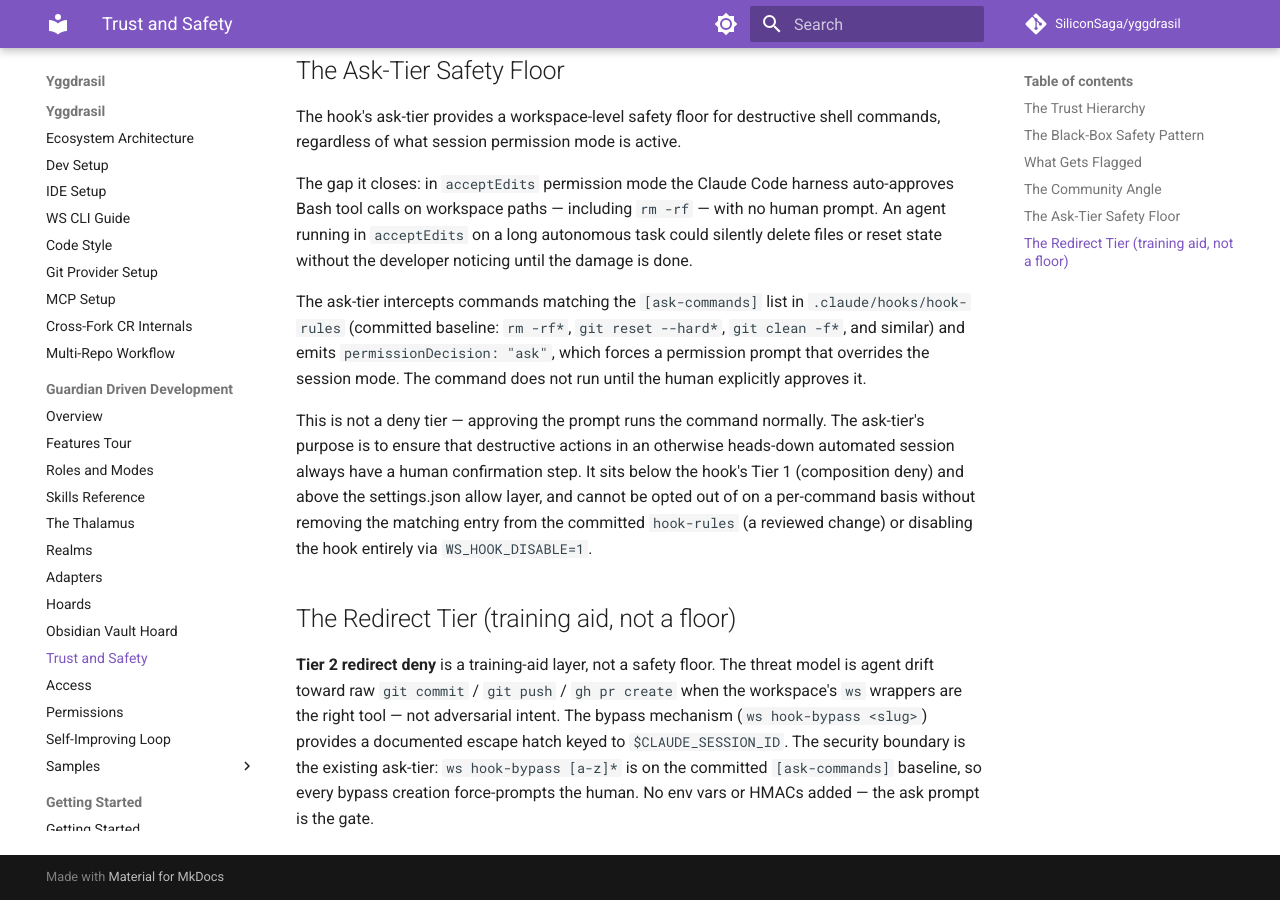
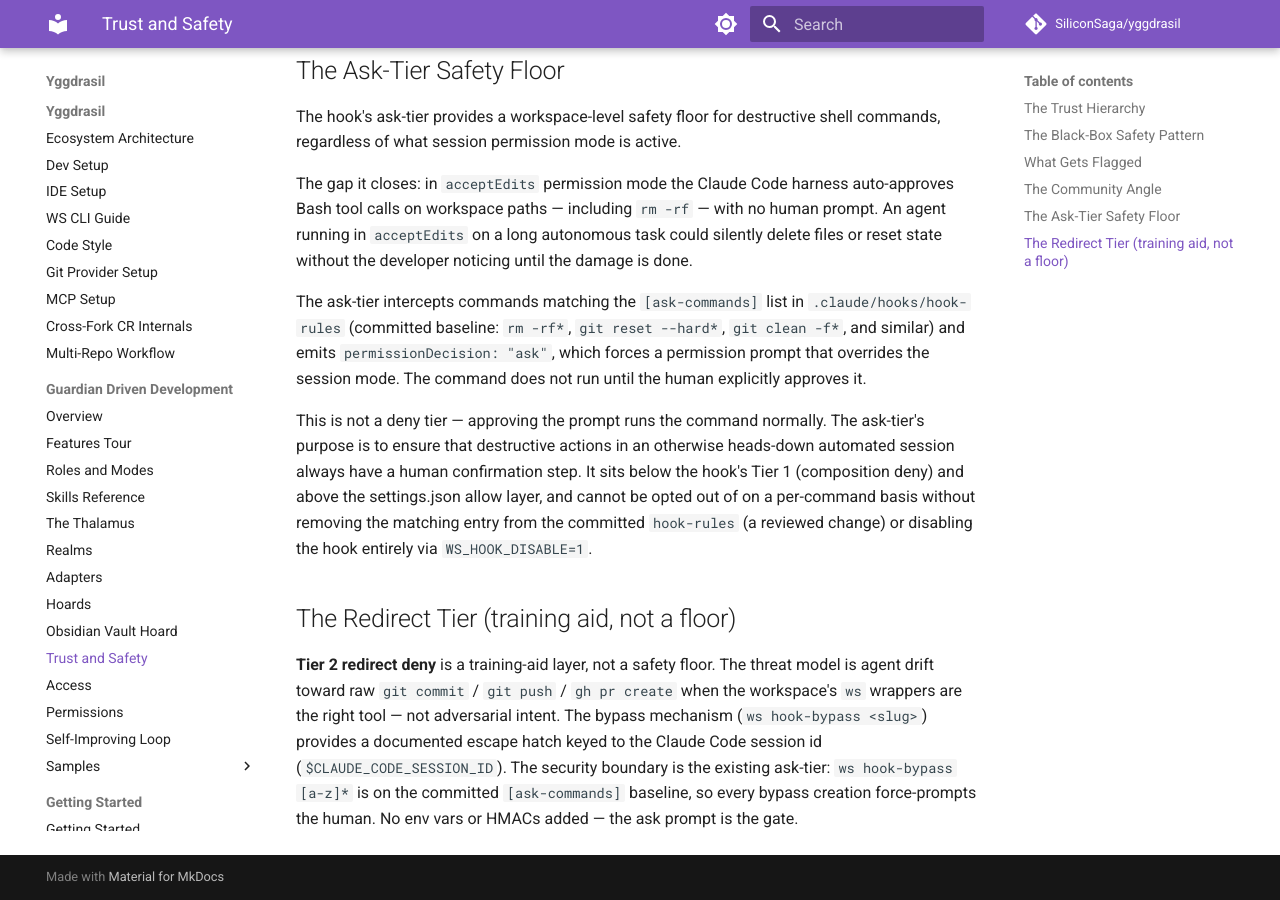
Before and after one commit to SiliconSaga/yggdrasil, an MkDocs documentation site: the page built from docs/gdd/trust-and-safety.md, in a window 1280 px wide and 900 px high, scrolled down 2272 px. Built offline with MkDocs 1.6.1 and Material for MkDocs 9.7.7, drawn with Linux system fonts in a browser that asks for light colours; comment, search, counter and statistics services are not loaded.

Commit message:
fix(ws): read CLAUDE_CODE_SESSION_ID (real var) for the bypass marker
Caught during the interactive acceptance walk-through — the one thing 166 green unit tests could not catch, because the tests set the variable themselves.

`ws-hook-bypass.sh` read `$CLAUDE_SESSION_ID`, but Claude Code (2.1.x) actually exposes the session id as `$CLAUDE_CODE_SESSION_ID`. `CLAUDE_SESSION_ID` was unset in the real environment, so every `ws hook-bypass` invocation exited 1 ("not set") and the bypass mechanism was completely non-functional outside the tests.

Verified empirically (temporary debug line in the hook, since reverted): the hook's stdin payload `.session_id`, the hook's env `CLAUDE_CODE_SESSION_ID`, and the Bash-tool env `CLAUDE_CODE_SESSION_ID` are all the same session UUID. So the hook side (reads payload `.session_id`) was already correct; only the script's env-var name was wrong.

Fix: the script resolves `${CLAUDE_CODE_SESSION_ID:-${CLAUDE_SESSION_ID:-}}` — prefer the real var, keep the old name as a cross-version fallback. Tests now pin `CLAUDE_CODE_SESSION_ID` in setup (and clear the fallback) so the live session's value doesn't leak in, plus a new test exercises the fallback path. Comments/docs across the hook header, README, permissions.md, and trust-and-safety.md updated to name the right variable.

End-to-end acceptance after the fix: `ws hook-bypass git-commit` force-prompts (ASK), writes the marker keyed to the live session UUID, the retried `git commit` is BYPASS-ALLOWed, `gh pr create` still denies (slug isolation), composition still denies (Tier 1), `ws clean` sweeps the marker.

Co-Authored-By: Claude Opus 4.7 <noreply@anthropic.com>

```diff
--- a/docs/gdd/trust-and-safety.md
+++ b/docs/gdd/trust-and-safety.md
@@ -88,4 +88,4 @@ disabling the hook entirely via `WS_HOOK_DISABLE=1`.
 
 ## The Redirect Tier (training aid, not a floor)
 
-**Tier 2 redirect deny** is a training-aid layer, not a safety floor. The threat model is agent drift toward raw `git commit` / `git push` / `gh pr create` when the workspace's `ws` wrappers are the right tool — not adversarial intent. The bypass mechanism (`ws hook-bypass <slug>`) provides a documented escape hatch keyed to `$CLAUDE_SESSION_ID`. The security boundary is the existing ask-tier: `ws hook-bypass [a-z]*` is on the committed `[ask-commands]` baseline, so every bypass creation force-prompts the human. No env vars or HMACs added — the ask prompt is the gate.
+**Tier 2 redirect deny** is a training-aid layer, not a safety floor. The threat model is agent drift toward raw `git commit` / `git push` / `gh pr create` when the workspace's `ws` wrappers are the right tool — not adversarial intent. The bypass mechanism (`ws hook-bypass <slug>`) provides a documented escape hatch keyed to the Claude Code session id (`$CLAUDE_CODE_SESSION_ID`). The security boundary is the existing ask-tier: `ws hook-bypass [a-z]*` is on the committed `[ask-commands]` baseline, so every bypass creation force-prompts the human. No env vars or HMACs added — the ask prompt is the gate.
```
Also changed, not shown: .claude/hooks/README.md (+2 -2 lines), docs/gdd/permissions.md (+1 -1 lines), 3 other files.
